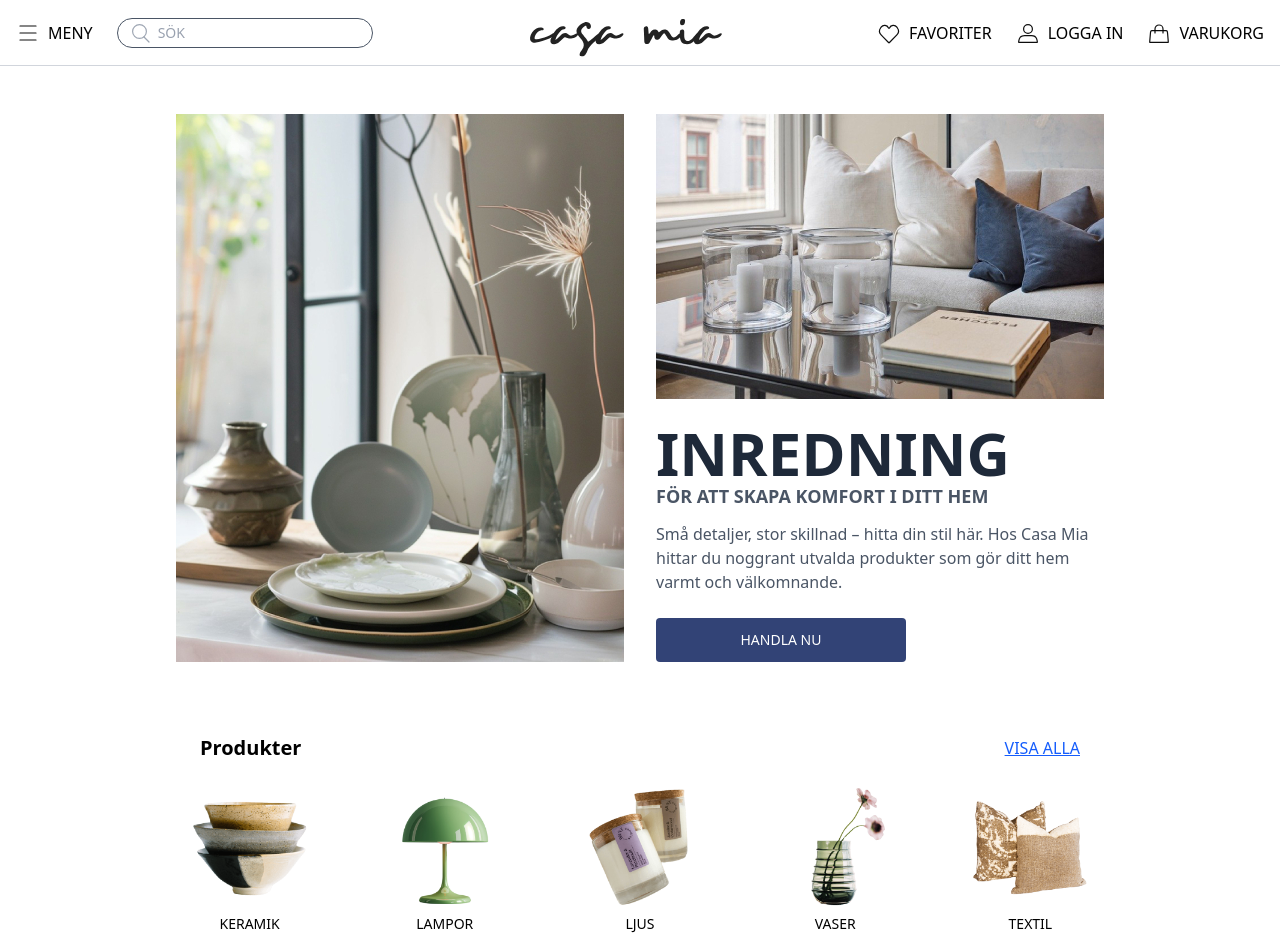
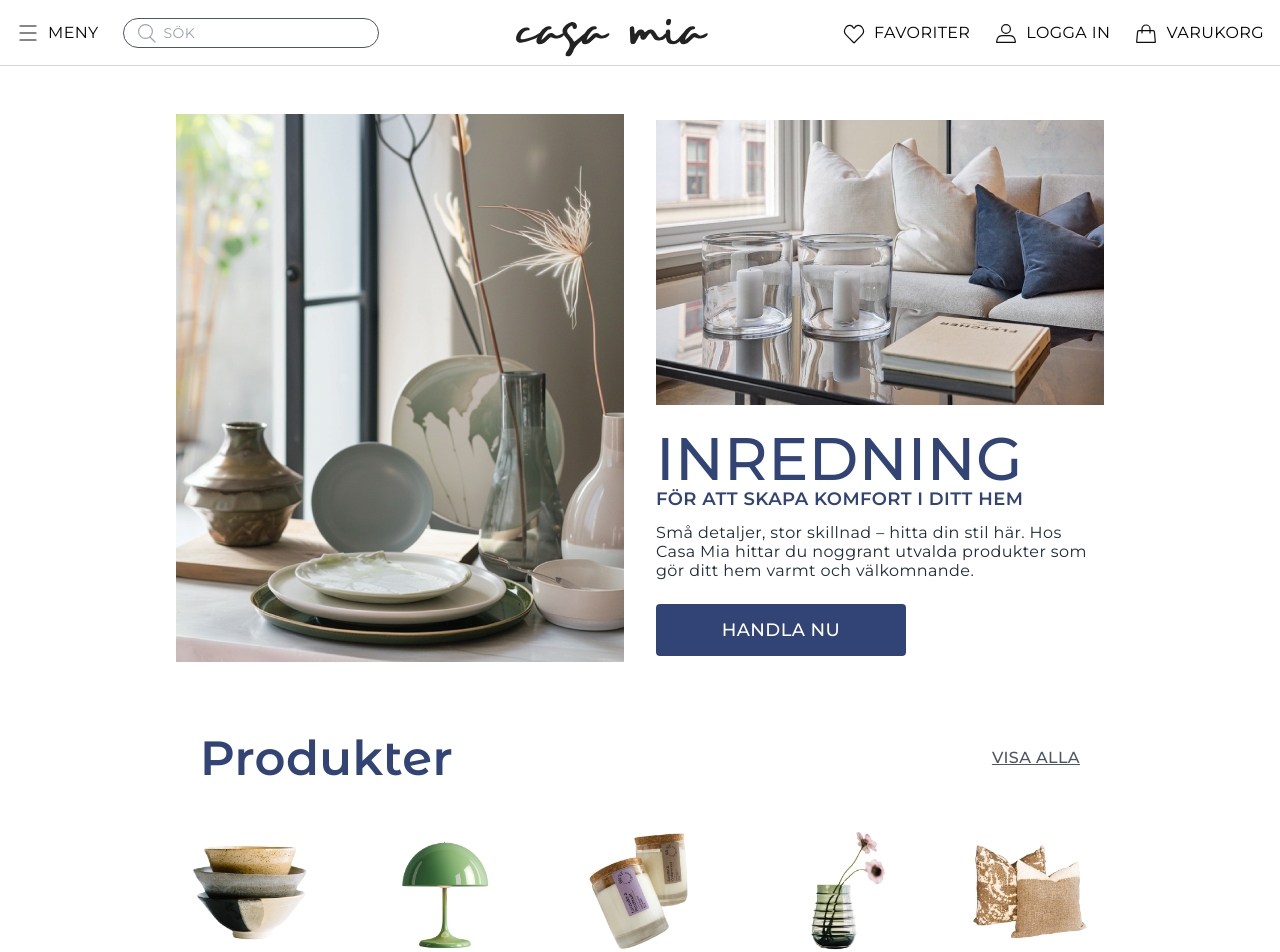
Before and after one commit to KateCodesZ/Vite-Vue-project, a Vue app: page / in a window 1280 px wide. Shown: the top 952 px of the page. Built offline with nearby package versions, Linux system fonts and the light colour scheme.

Commit message:
updated typography and styling

```diff
--- a/src/components/BaseButton.vue
+++ b/src/components/BaseButton.vue
@@ -1,7 +1,7 @@
 <template>
   <button
     type="button"
-    class="inline-block rounded-sm bg-marianblue text-white px-8 py-3 text-sm font-medium transition hover:scale-110 hover:bg-mahogany hover:shadow-xl focus:ring-3 focus:outline-hidden cursor-pointer"
+    class="inline-block rounded-sm bg-marianblue text-white px-8 py-3 text-lg font-medium transition hover:scale-110 hover:bg-mahogany hover:shadow-xl focus:ring-3 focus:outline-hidden cursor-pointer"
     @click="onClick"
   >
     <slot>{{ text }}</slot>
--- a/src/components/HeroSection.vue
+++ b/src/components/HeroSection.vue
@@ -18,11 +18,11 @@
       alt="Modern living room featuring a sofa with decorative throw pillows, a glass side table, and elegant glass candleholders for ambient lighting"
     />
     <section class="px-6 py-8 md:max-w-[500px] mx-auto">
-      <h1 class="text-4xl font-semibold text-gray-800 dark:text-white">INREDNING</h1>
-      <p class="text-[18px] font-semibold text-gray-600 dark:text-gray-400 uppercase">
+      <h1 class="text-4xl md:text-6xl font-semibold text-marianblue dark:text-white">INREDNING</h1>
+      <p class="text-lg font-semibold text-marianblue dark:text-gray-400 uppercase">
         FÖR ATT SKAPA KOMFORT I DITT HEM
       </p>
-      <p class="mt-3 text-gray-600 dark:text-gray-400">
+      <p class="mt-6 text-sm text-gray-800 dark:text-gray-400">
         Små detaljer, stor skillnad – hitta din stil här. Hos Casa Mia hittar du noggrant utvalda
         produkter som gör ditt hem varmt och välkomnande.
       </p>
@@ -59,13 +59,13 @@
         </div>
         <!-- Bottom part: Text and button -->
         <div class="mt-6">
-          <h1 class="text-3xl font-semibold text-gray-800 dark:text-white lg:text-6xl">
+          <h1 class="text-3xl font-medium text-marianblue dark:text-white lg:text-6xl">
             INREDNING
           </h1>
-          <p class="text-[18px] font-semibold text-gray-600 dark:text-gray-400 uppercase">
+          <p class="text-[18px] font-semibold text-marianblue dark:text-gray-400 uppercase">
             FÖR ATT SKAPA KOMFORT I DITT HEM
           </p>
-          <p class="mt-3 text-gray-600 dark:text-gray-400">
+          <p class="mt-3 text-gray-800 dark:text-gray-400">
             Små detaljer, stor skillnad – hitta din stil här. Hos Casa Mia hittar du noggrant
             utvalda produkter som gör ditt hem varmt och välkomnande.
           </p>
--- a/src/components/ProductCategories.vue
+++ b/src/components/ProductCategories.vue
@@ -19,12 +19,16 @@
 
 <template>
   <div class="max-w-screen-lg mx-auto">
-    <div class="flex justify-between items-center m-2 md:m-6 px-8 lg:px-12">
-      <h2 class="text-lg md:text-xl font-bold">Produkter</h2>
-      <a href="#" class="text-blue-600 underline">VISA ALLA</a>
+    <div class="flex justify-between items-center my-6 md:m-6 px-8 lg:px-12">
+      <h2
+        class="text-3xl md:text-4xl lg:text-5xl font-montserrat-alt text-marianblue font-semibold"
+      >
+        Produkter
+      </h2>
+      <a href="#" class="text-gray-600 font-medium underline">VISA ALLA</a>
     </div>
     <div class="overflow-x-auto">
-      <div class="grid grid-cols-5 gap-4 min-w-max px-8">
+      <div class="grid grid-cols-5 gap-4 min-w-max px-8 my-6">
         <div
           v-for="category in state.categories"
           :key="category.name"
@@ -35,7 +39,7 @@
             :alt="category.name"
             class="sm:h-20 w-20 md:h-30 md:w-30 object-contain"
           />
-          <span class="mt-2 text-xs md:text-sm font-medium">
+          <span class="mt-2 text-xs text-gray-600 md:text-base font-medium">
             {{ category.name }}
           </span>
         </div>
--- a/src/style.css
+++ b/src/style.css
@@ -1,8 +1,21 @@
+@import url('https://fonts.googleapis.com/css2?family=Montserrat+Alternates:wght@400;600;700&family=Montserrat:wght@100..900&display=swap');
 @import 'tailwindcss';
 
-/* My custom colors */
+* {
+  box-sizing: border-box;
+}
+
+/* My custom tailwind style */
 @theme {
+  --font-montserrat: 'Montserrat', sans-serif;
+  --font-montserrat-alt: 'Montserrat Alternates', sans-serif;
   --color-marianblue: #324376;
   --color-mahogany: #bd4b00;
   --color-floralwhite: #fff8f0;
 }
+
+body {
+  font-family: var(--font-montserrat);
+  line-height: 1.2;
+  @apply tracking-wide;
+}
```
